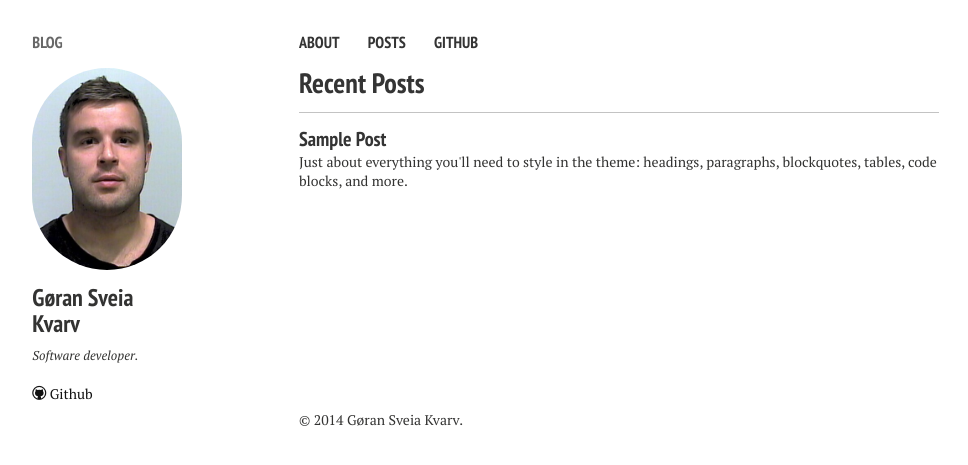
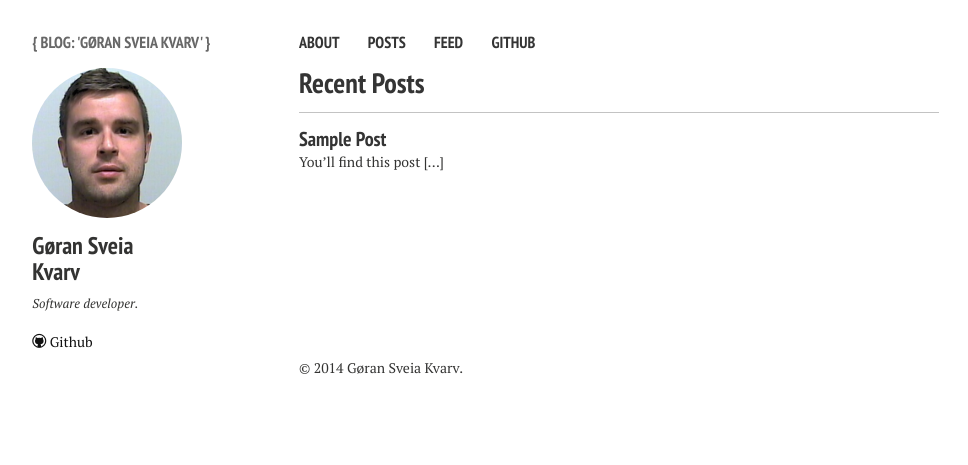
Before and after one commit to kvarv/kvarv.github.io, a Jekyll site: the page built from index.md, in a window 1280 px wide. Shown: the top 465 px of the page, without its empty margins (21-989 px from the left). Built offline with Jekyll 4.4.1, drawn with Linux system fonts in a browser that asks for light colours; nearby versions of some CDN libraries.

Commit message:
minor changes

```diff
--- a/_config.yml
+++ b/_config.yml
@@ -1,4 +1,4 @@
-title:            Blog
+title:            "{ blog: 'Gøran Sveia Kvarv' }"
 description:      //Software Development.
 # Your site's domain goes here. Leave localhost server or blank when working locally.
 url:
@@ -7,7 +7,7 @@ disqus_shortname: kvarv
 # Owner/author information
 owner:
   name:           Gøran Sveia Kvarv
-  avatar:         me.jpg
+  avatar:         me_square.jpg
   bio:            "Software developer."
   email:          your@email.com
   # Social networking links are used in author-bio sidebar. Update and remove as you like.
@@ -39,12 +39,14 @@ links:
     url: /about/
   - title: Posts
     url: /posts/
+  - title: Feed
+    url: /feed.xml
   - title: GitHub
     url: https://github.com/kvarv/
     external: true
 
 # http://en.wikipedia.org/wiki/List_of_tz_database_time_zones
-timezone:    America/New_York
+timezone:    Europe/Oslo
 future:      true
 pygments:    true
 markdown:    kramdown
--- a/_posts/2014-04-01-Test.md
+++ b/_posts/2014-04-01-Test.md
@@ -1,7 +1,7 @@
 ---
 layout: post
 title: Sample Post
-description: "Just about everything you'll need to style in the theme: headings, paragraphs, blockquotes, tables, code blocks, and more."
+description:
 modified: 2013-05-31
 tags: [intro, beginner, jekyll, tutorial]
 comments: true
```
Also changed, not shown: images/me_square.jpg (added), images/me_square_bw.jpg (added), images/mm-theme-post-600.jpg (deleted), images/mm-theme-post-750.jpg (deleted), images/texture-feature-01.jpg (deleted), images/texture-feature-02.jpg (deleted), images/texture-feature-03.jpg (deleted), images/texture-feature-04.jpg (deleted), images/texture-feature-05.jpg (deleted).
